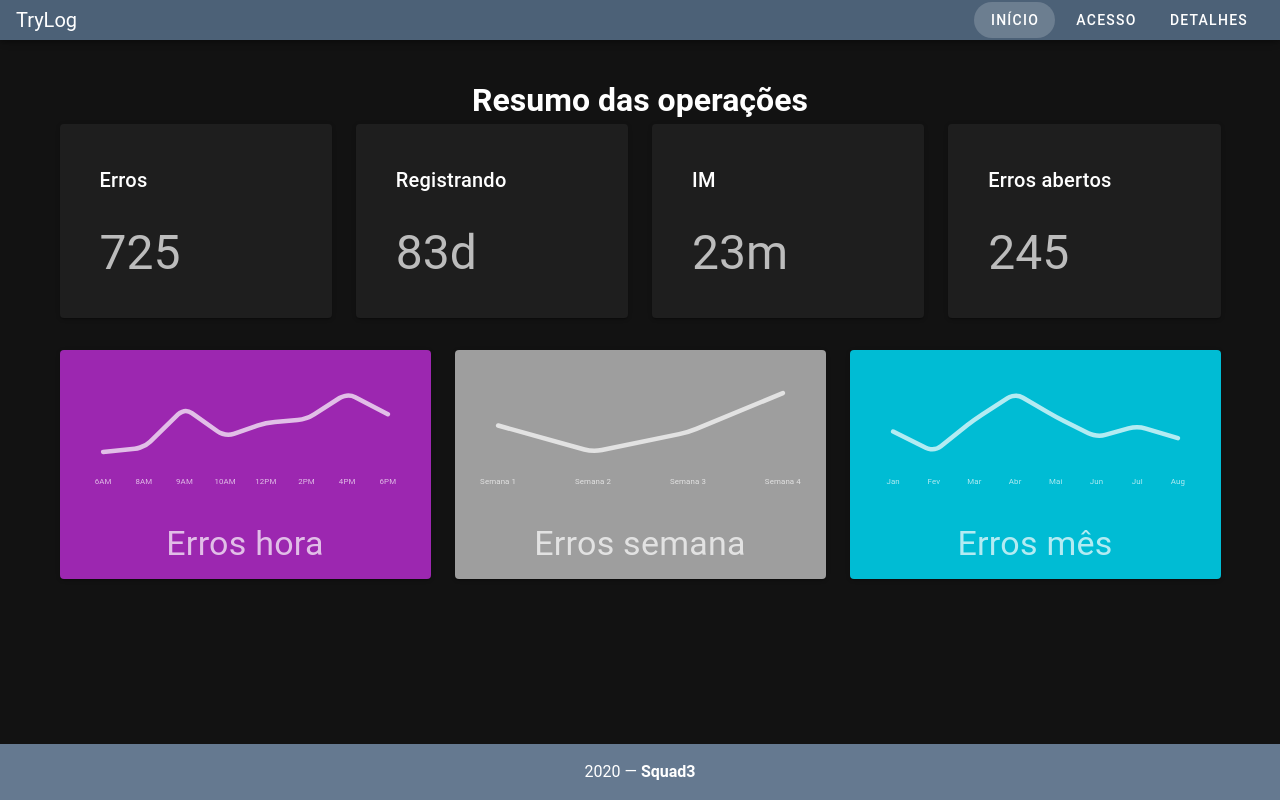
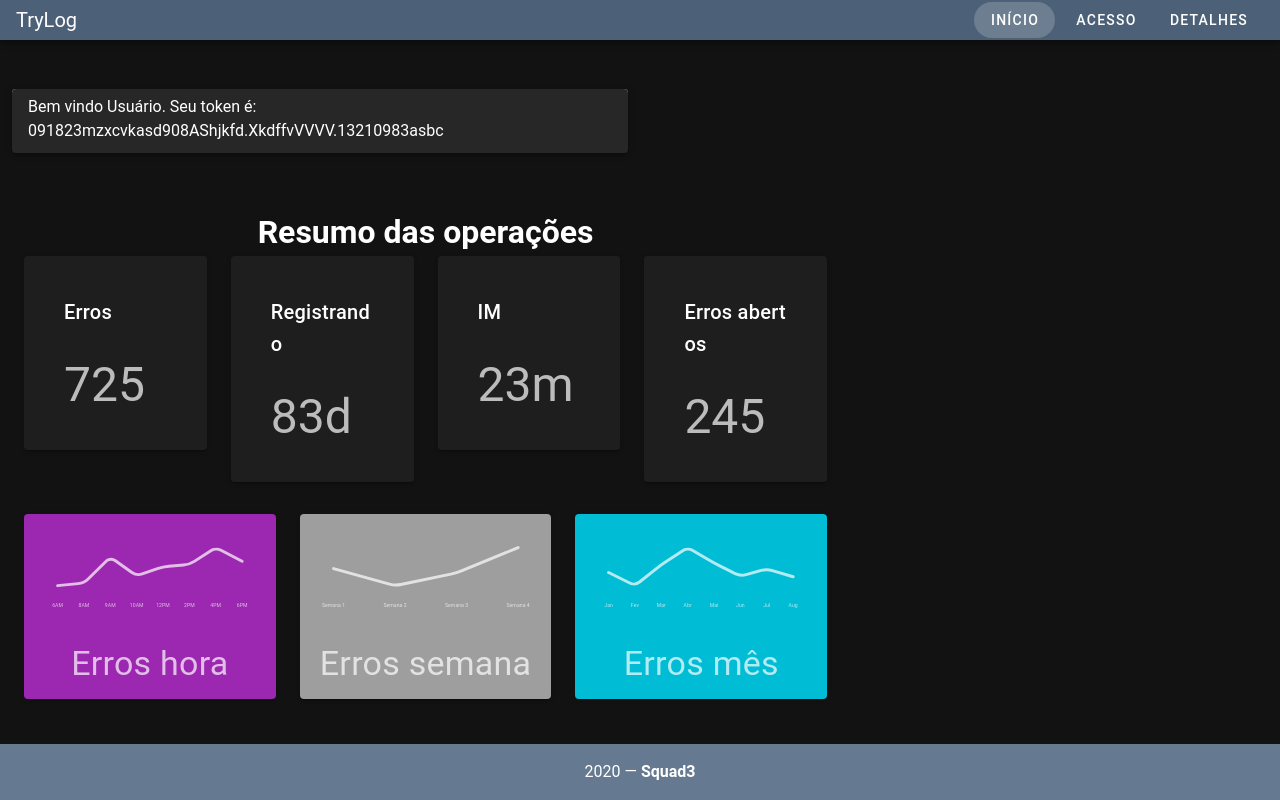
Before and after one commit to Calkines/TryLog.Frontend, a Vue app: page / in a window 1280 px wide. Built offline with nearby package versions, Linux system fonts and the light colour scheme; the HTML template or start-up script is replaced by a standard one.

Commit message:
fix: layout app.vue

```diff
--- a/src/App.vue
+++ b/src/App.vue
@@ -9,12 +9,13 @@
         <v-btn to="/login" text rounded>Acesso</v-btn>
         <v-btn to="/detalhes" text rounded>Detalhes</v-btn>
       </v-app-bar>
-      <v-container>
-        <UserInformation class="mt-3" v-show="authenticated" />
-      </v-container>
+
       <!-- Login Module -->
       <v-content>
-        <router-view></router-view>
+        <v-container fill-height fluid>
+          <UserInformation v-show="authenticated" />
+          <router-view></router-view>
+        </v-container>
       </v-content>
       <Footer />
     </v-app>
@@ -31,12 +32,12 @@ export default {
   },
   data() {
     return {
-      authenticated: false
+      authenticated: true
     };
   },
   methods: {
     isUserLoggedOn() {
-      this.authenticated = false;
+      this.authenticated = true;
     }
   }
 };
```
